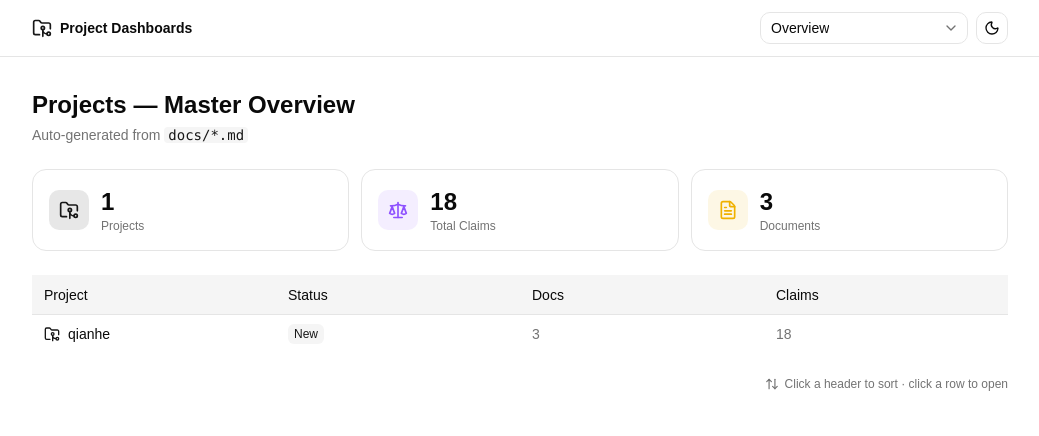
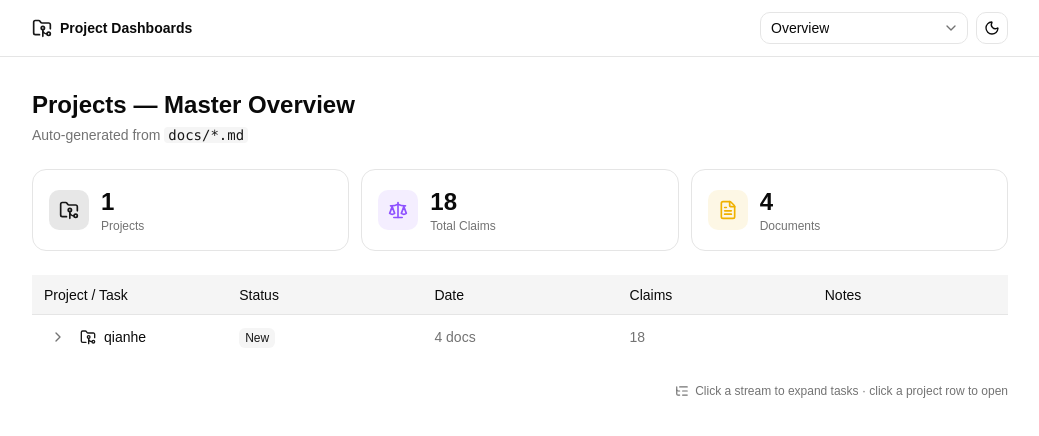
Before and after one commit to alecbideri/project-dashboards, a React (Vite) app in the folder dashboard/: page / in a window 1280 px wide. Shown: the top 436 px of the page, without its empty margins (120-1159 px from the left). Built offline with nearby package versions, Linux system fonts and the light colour scheme.

Commit message:
Add expandable task tree grid with Action Log hierarchy

```diff
--- a/dashboard/public/data/projects.json
+++ b/dashboard/public/data/projects.json
@@ -382,6 +382,127 @@
             "v": "Regulatory crackdown on P2P lending + regulatory arbitrage + unsustainable unit economics"
           }
         ]
+      },
+      {
+        "file": "tasks.md",
+        "title": "Tasks",
+        "claims": [],
+        "handoff": null,
+        "verdict": null,
+        "sections": [],
+        "kv": []
+      }
+    ],
+    "tasks": [
+      {
+        "stream": "Research",
+        "steps": [
+          {
+            "step": "Qianhe autopsy (startup-autopsy skill)",
+            "status": "Done",
+            "date": "2026-08-01",
+            "notes": "Learned: never hold the loan book"
+          },
+          {
+            "step": "EmbeddedLend deep research (vibe-research)",
+            "status": "Done",
+            "date": "2026-08-01",
+            "notes": "12 graded claims; Handoff Context block"
+          },
+          {
+            "step": "Competitor sweep: PEMiG, CreditChek, CreditOS, Lendsqr, Migo, Oystr",
+            "status": "Done",
+            "date": "2026-08-01",
+            "notes": "Full-stack infra + point-API rivals"
+          },
+          {
+            "step": "Rwanda/EAC market sizing (MSME gap, BNR sandbox)",
+            "status": "Done",
+            "date": "2026-08-01",
+            "notes": "$1.2B/yr shortfall, 96% inclusion"
+          }
+        ]
+      },
+      {
+        "stream": "Design",
+        "steps": [
+          {
+            "step": "ReUI dashboard conversion (Path B, free tier)",
+            "status": "Done",
+            "date": "2026-08-04",
+            "notes": "React + Vite + Tailwind v4 + shadcn"
+          },
+          {
+            "step": "Master overview + project detail views",
+            "status": "Done",
+            "date": "2026-08-04",
+            "notes": "Data-grid, stat cards, framed sections"
+          },
+          {
+            "step": "Dark/light mode toggle",
+            "status": "Done",
+            "date": "2026-08-04",
+            "notes": "Persisted to localStorage"
+          },
+          {
+            "step": "Opportunities Kanban board (drag-and-drop)",
+            "status": "Done",
+            "date": "2026-08-04",
+            "notes": "Grouped by Status column"
+          }
+        ]
+      },
+      {
+        "stream": "Implementation",
+        "steps": [
+          {
+            "step": "ReUI MCP server + Agent Skill install",
+            "status": "Done",
+            "date": "2026-08-04",
+            "notes": "mcp.reui.io"
+          },
+          {
+            "step": "Data-grid, kanban, stepper, timeline primitives",
+            "status": "Done",
+            "date": "2026-08-04",
+            "notes": "Via shadcn @reui registry"
+          },
+          {
+            "step": "docs → JSON build pipeline",
+            "status": "Done",
+            "date": "2026-08-04",
+            "notes": "scripts/generate-data.mjs"
+          },
+          {
+            "step": "GitHub Actions → Netlify auto-deploy",
+            "status": "Done",
+            "date": "2026-08-04",
+            "notes": "project-dashboards-122.netlify.app"
+          },
+          {
+            "step": "Action log tree rows in master grid",
+            "status": "In progress",
+            "date": "2026-08-04",
+            "notes": "Expandable sub-tasks per project"
+          }
+        ]
+      },
+      {
+        "stream": "Field",
+        "steps": [
+          {
+            "step": "(to be filled — interviews, user research)",
+            "status": "Planned",
+            "date": "—",
+            "notes": "Validate \"lenders pay for APIs\""
+          },
+          {
+            "step": "(to be filled — pilot lender conversations)",
+            "status": "Planned",
+            "date": "—",
+            "notes": "80+ licensed NDFSPs"
+          }
+        ]
       }
     ],
     "totalClaims": 18
--- a/dashboard/scripts/generate-data.mjs
+++ b/dashboard/scripts/generate-data.mjs
@@ -103,6 +103,39 @@ function extractKv(md) {
   return kv
 }
 
+function parseTasks(md) {
+  // Reads an "Action Log" markdown table into a hierarchy: parent rows are
+  // Stream values, child rows are the individual Steps indented beneath.
+  const tables = parseTables(md)
+  const taskTable = tables.find(
+    (t) => t.header.some((h) => /stream/i.test(h)) && t.header.some((h) => /step/i.test(h))
+  )
+  if (!taskTable) return []
+
+  const streamIdx = taskTable.header.findIndex((h) => /stream/i.test(h))
+  const stepIdx = taskTable.header.findIndex((h) => /step/i.test(h))
+  const statusIdx = taskTable.header.findIndex((h) => /status/i.test(h))
+  const dateIdx = taskTable.header.findIndex((h) => /date/i.test(h))
+  const notesIdx = taskTable.header.findIndex((h) => /notes/i.test(h))
+
+  const byStream = new Map()
+  for (const row of taskTable.rows) {
+    const stream = (streamIdx >= 0 ? row[streamIdx] : "Misc") || "Misc"
+    if (!byStream.has(stream)) byStream.set(stream, [])
+    byStream.get(stream).push({
+      step: stepIdx >= 0 ? row[stepIdx] : "",
+      status: statusIdx >= 0 ? row[statusIdx] : "",
+      date: dateIdx >= 0 ? row[dateIdx] : "",
+      notes: notesIdx >= 0 ? row[notesIdx] : "",
+    })
+  }
+
+  return [...byStream.entries()].map(([stream, steps]) => ({
+    stream,
+    steps,
+  }))
+}
+
 const projects = []
 
 for (const entry of fs.readdirSync(repoRoot)) {
@@ -150,10 +183,16 @@ for (const entry of fs.readdirSync(repoRoot)) {
     })
   }
 
+  const tasksFile = path.join(docsDir, "tasks.md")
+  const tasks = fs.existsSync(tasksFile)
+    ? parseTasks(fs.readFileSync(tasksFile, "utf8"))
+    : []
+
   projects.push({
     name: entry,
     status,
     docs,
+    tasks,
     totalClaims: docs.reduce((a, d) => a + d.claims.length, 0),
   })
 }
--- a/dashboard/src/App.tsx
+++ b/dashboard/src/App.tsx
@@ -1,18 +1,17 @@
 import { useCallback, useEffect, useMemo, useState } from "react"
 import {
   getCoreRowModel,
-  getSortedRowModel,
+  getExpandedRowModel,
   useReactTable,
   type ColumnDef,
-  type SortingState,
 } from "@tanstack/react-table"
 import {
   ArrowLeft,
-  ArrowUpDown,
   ClipboardList,
   FolderGit2,
   FileText,
   Gauge,
+  ListTree,
   Scale,
 } from "lucide-react"
 
@@ -20,7 +19,10 @@ import {
   DataGrid,
   DataGridContainer,
 } from "@/components/reui/data-grid/data-grid"
-import { DataGridTable } from "@/components/reui/data-grid/data-grid-table"
+import {
+  DataGridTable,
+  DataGridTableRowExpand,
+} from "@/components/reui/data-grid/data-grid-table"
 import { Badge } from "@/components/reui/badge"
 import {
   Select,
@@ -38,6 +40,7 @@ import {
   type Project,
   type ProjectDoc,
   type Claim,
+  type TaskGroup,
 } from "@/lib/data"
 import { Markdown } from "@/lib/markdown"
 import { cn } from "@/lib/utils"
@@ -97,51 +100,154 @@ function StatCard({
   )
 }
 
+type TreeRow =
+  | {
+      kind: "project"
+      id: string
+      name: string
+      status: string
+      docsCount: number
+      claimsCount: number
+      subRows: TreeRow[]
+    }
+  | {
+      kind: "stream"
+      id: string
+      stream: string
+      done: number
+      total: number
+      subRows: TreeRow[]
+    }
+  | {
+      kind: "step"
+      id: string
+      step: string
+      status: string
+      date: string
+      notes: string
+    }
+
+function buildTree(projects: Project[]): TreeRow[] {
+  return projects.map((p) => {
+    const subRows: TreeRow[] = p.tasks.map((g: TaskGroup) => {
+      const total = g.steps.length
+      const done = g.steps.filter((s) => /done/i.test(s.status)).length
+      return {
+        kind: "stream",
+        id: `${p.name}::${g.stream}`,
+        stream: g.stream,
+        done,
+        total,
+        subRows: g.steps.map((s, i) => ({
+          kind: "step",
+          id: `${p.name}::${g.stream}::${i}`,
+          step: s.step,
+          status: s.status,
+          date: s.date,
+          notes: s.notes,
+        })),
+      }
+    })
+    return {
+      kind: "project",
+      id: p.name,
+      name: p.name,
+      status: p.status,
+      docsCount: p.docs.length,
+      claimsCount: p.totalClaims,
+      subRows,
+    }
+  })
+}
+
 function MasterGrid({ projects, onSelect }: { projects: Project[]; onSelect: (p: Project) => void }) {
-  const [sorting, setSorting] = useState<SortingState>([])
+  const [expanded, setExpanded] = useState<Record<string, boolean>>({})
 
-  const columns = useMemo<ColumnDef<Project>[]>(
+  const data = useMemo(() => buildTree(projects), [projects])
+  const columns = useMemo<ColumnDef<TreeRow>[]>(
     () => [
       {
         accessorKey: "name",
-        header: "Project",
-        cell: ({ row }) => (
-          <div className="flex items-center gap-2 font-medium text-foreground">
-            <FolderGit2 className="size-4 text-primary" />
-            {row.original.name}
-          </div>
-        ),
+        header: "Project / Task",
+        cell: ({ row }) => {
+          const r = row.original
+          return (
+            <div className="flex items-center gap-2">
+              <DataGridTableRowExpand row={row} indent={24} />
+              {r.kind === "project" && (
+                <>
+                  <FolderGit2 className="size-4 text-primary" />
+                  <span className="font-medium text-foreground">{r.name}</span>
+                </>
+              )}
+              {r.kind === "stream" && (
+                <>
+                  <ListTree className="size-4 text-muted-foreground" />
+                  <span className="font-semibold text-foreground">{r.stream}</span>
+                  <span className="text-xs text-muted-foreground">
+                    ({r.done}/{r.total} done)
+                  </span>
+                </>
+              )}
+              {r.kind === "step" && (
+                <span className="text-muted-foreground">{r.step}</span>
+              )}
+            </div>
+          )
+        },
       },
       {
         accessorKey: "status",
         header: "Status",
-        cell: ({ row }) => <StatusBadge status={row.original.status} />,
+        cell: ({ row }) => {
+          const r = row.original
+          if (r.kind === "project") return <StatusBadge status={r.status} />
+          if (r.kind === "stream") return <span className="text-xs text-muted-foreground">stream</span>
+          return <StatusBadge status={r.status} />
+        },
       },
       {
-        accessorKey: "docs",
-        header: "Docs",
-        cell: ({ row }) => (
-          <span className="text-muted-foreground">{row.original.docs.length}</span>
-        ),
+        accessorKey: "date",
+        header: "Date",
+        cell: ({ row }) => {
+          const r = row.original
+          if (r.kind === "step") return <span className="text-xs text-muted-foreground">{r.date}</span>
+          if (r.kind === "project") return <span className="text-muted-foreground">{r.docsCount} docs</span>
+          return <span className="text-xs text-muted-foreground">—</span>
+        },
       },
       {
-        accessorKey: "totalClaims",
+        accessorKey: "claimsCount",
         header: "Claims",
-        cell: ({ row }) => (
-          <span className="text-muted-foreground">{row.original.totalClaims}</span>
-        ),
+        cell: ({ row }) => {
+          const r = row.original
+          if (r.kind === "project") return <span className="text-muted-foreground">{r.claimsCount}</span>
+          return null
+        },
+      },
+      {
+        accessorKey: "notes",
+        header: "Notes",
+        cell: ({ row }) => {
+          const r = row.original
+          if (r.kind === "step" && r.notes)
+            return <span className="line-clamp-1 text-xs text-muted-foreground">{r.notes}</span>
+          return null
+        },
       },
     ],
     [],
   )
 
   const table = useReactTable({
-    data: projects,
+    data,
     columns,
-    state: { sorting },
-    onSortingChange: setSorting,
+    state: { expanded },
+    onExpandedChange: setExpanded as (updater: unknown) => void,
+    getRowId: (row) => row.id,
+    getSubRows: (row) => ("subRows" in row ? row.subRows : undefined),
     getCoreRowModel: getCoreRowModel(),
-    getSortedRowModel: getSortedRowModel(),
+    getExpandedRowModel: getExpandedRowModel(),
   })
 
   return (
@@ -149,7 +255,9 @@ function MasterGrid({ projects, onSelect }: { projects: Project[]; onSelect: (p:
       <DataGrid
         table={table}
         recordCount={projects.length}
-        onRowClick={onSelect}
+        onRowClick={(row: TreeRow) => {
+          if (row.kind === "project") onSelect(projects.find((p) => p.name === row.name)!)
+        }}
         tableLayout={{
           headerSticky: true,
           headerBackground: true,
@@ -515,7 +623,7 @@ export default function App() {
             <MasterGrid projects={projects} onSelect={setSelected} />
 
             <div className="flex items-center justify-end gap-1.5 text-xs text-muted-foreground">
-              <ArrowUpDown className="size-3.5" /> Click a header to sort · click a row to open
+              <ListTree className="size-3.5" /> Click a stream to expand tasks · click a project row to open
             </div>
           </div>
         )}
```
Also changed, not shown: dashboard/src/lib/data.ts (+13 -0 lines), 1 other file (tests, documents, lock files or other folders).
